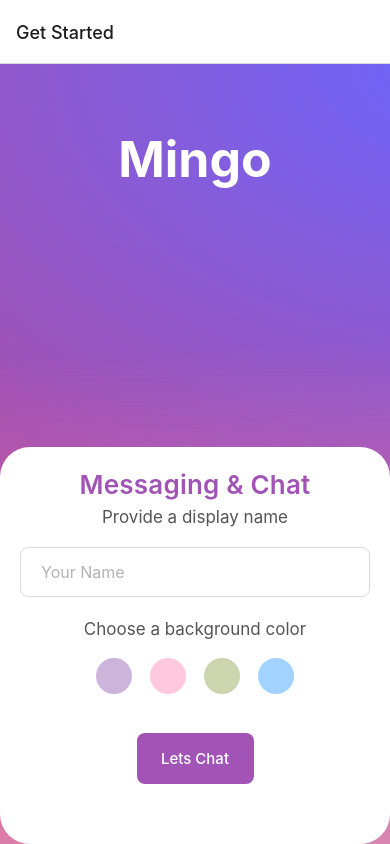
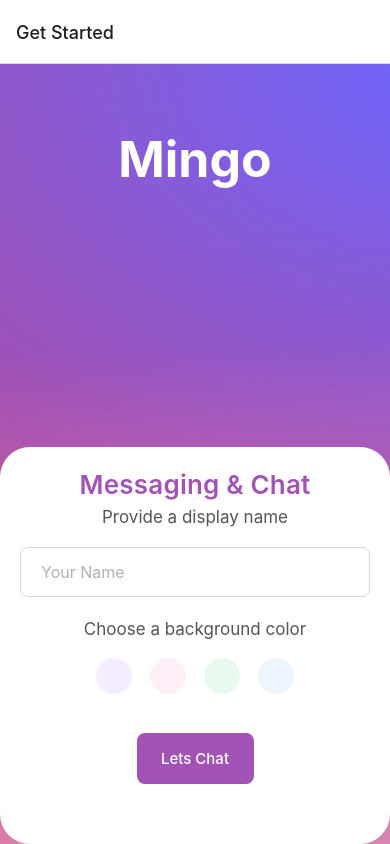
Before and after one commit to monicaalyssa/mingo, a React Native app: screen / in a window 390 px wide. Built offline with nearby package versions, Linux system fonts and the light colour scheme.

Commit message:
Update background colors

```diff
--- a/components/Chat.js
+++ b/components/Chat.js
@@ -19,6 +19,7 @@ const Chat = ({ route, navigation }) => {
         padding: 5,
       },
       left: {
+        backgroundColor: "#E6E6E6",
         padding:5,
       }
     }}
@@ -70,11 +71,10 @@ const Chat = ({ route, navigation }) => {
         _id: 1,
         text: "Hello :-)",
         createdAt: new Date(),
-        name: "Tester",
         user: {
           _id: 2,
           name: "React Native",
-          avatar: "https://placeimg.com/140/140/any",
+          avatar: "https://placehold.co/40x40",
         },
       },
       {
--- a/components/Start.js
+++ b/components/Start.js
@@ -30,25 +30,25 @@ const Start = ({ navigation }) => {
                 <View style={styles.buttonFlex}>
                   <TouchableOpacity
                     onPress={() => {
-                      setSelectedBackground(1), setChatBackground("#cdb4db");
+                      setSelectedBackground(1), setChatBackground("#f5edff");
                     }}
                     style={[styles.circle, styles.circle1, selectedBackground === 1 && styles.selectedBackground]}
                   ></TouchableOpacity>
                   <TouchableOpacity
                     onPress={() => {
-                      setSelectedBackground(2), setChatBackground("#ffc8dd");
+                      setSelectedBackground(2), setChatBackground("#feeef8");
                     }}
                     style={[styles.circle, styles.circle2, selectedBackground === 2 && styles.selectedBackground]}
                   ></TouchableOpacity>
                   <TouchableOpacity
                     onPress={() => {
-                      setSelectedBackground(3), setChatBackground("#ccd5ae");
+                      setSelectedBackground(3), setChatBackground("#e9f9ee");
                     }}
                     style={[styles.circle, styles.circle3, selectedBackground === 3 && styles.selectedBackground]}
                   ></TouchableOpacity>
                   <TouchableOpacity
                     onPress={() => {
-                      setSelectedBackground(4), setChatBackground("#a2d2ff");
+                      setSelectedBackground(4), setChatBackground("#edf6ff");
                     }}
                     style={[styles.circle, styles.circle4, selectedBackground === 4 && styles.selectedBackground]}
                   ></TouchableOpacity>
@@ -150,16 +150,16 @@ const styles = StyleSheet.create({
     padding: 4
   },
   circle1: {
-    backgroundColor: "#cdb4db"
+    backgroundColor: "#f5edff"
   },
   circle2: {
-    backgroundColor: "#ffc8dd"
+    backgroundColor: "#feeef8"
   },
   circle3: {
-    backgroundColor: "#ccd5ae"
+    backgroundColor: "#e9f9ee"
   },
   circle4: {
-    backgroundColor: "#a2d2ff"
+    backgroundColor: "#edf6ff"
   },
   buttonFlex: {
     flexDirection: "row",
```
